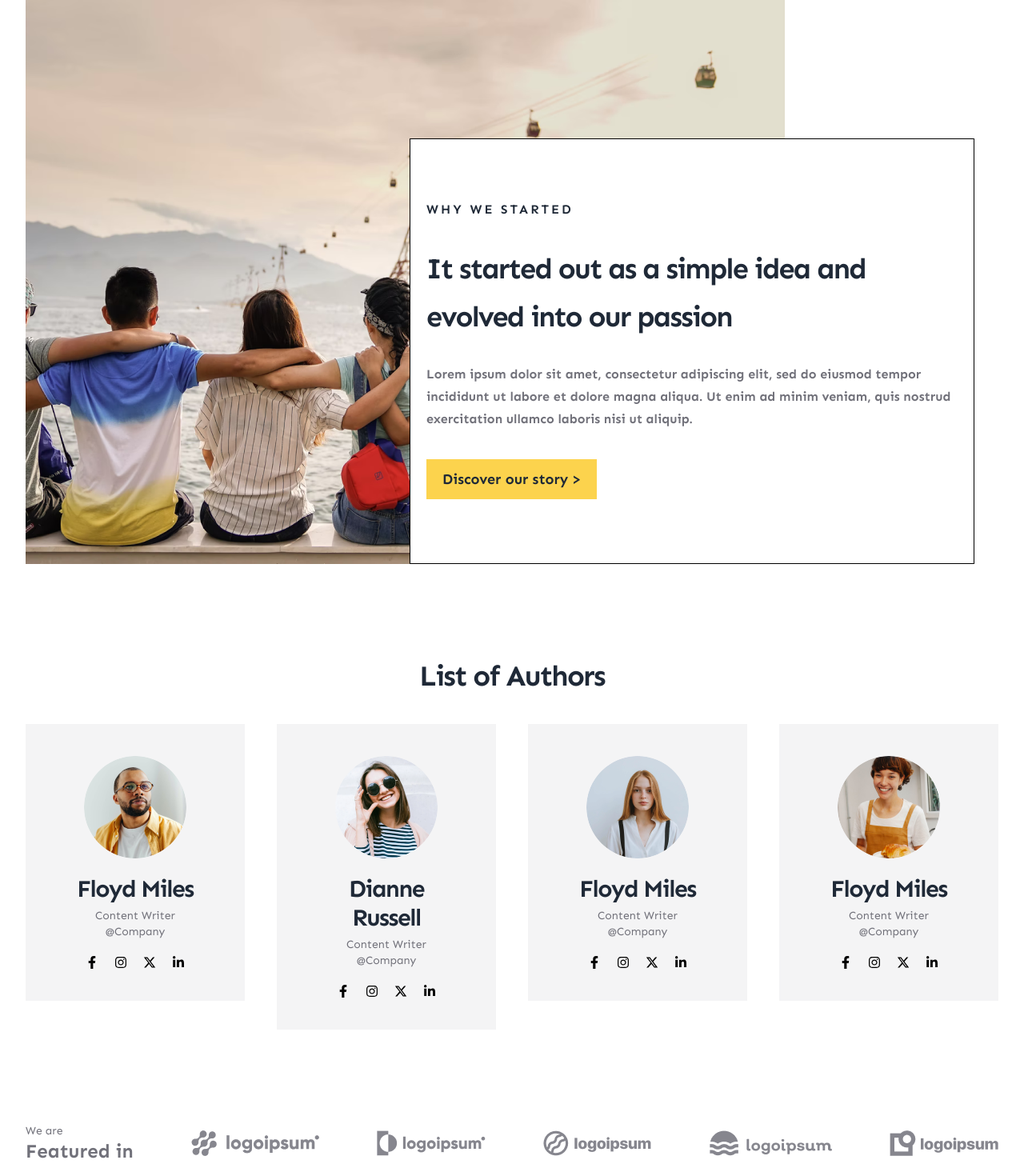
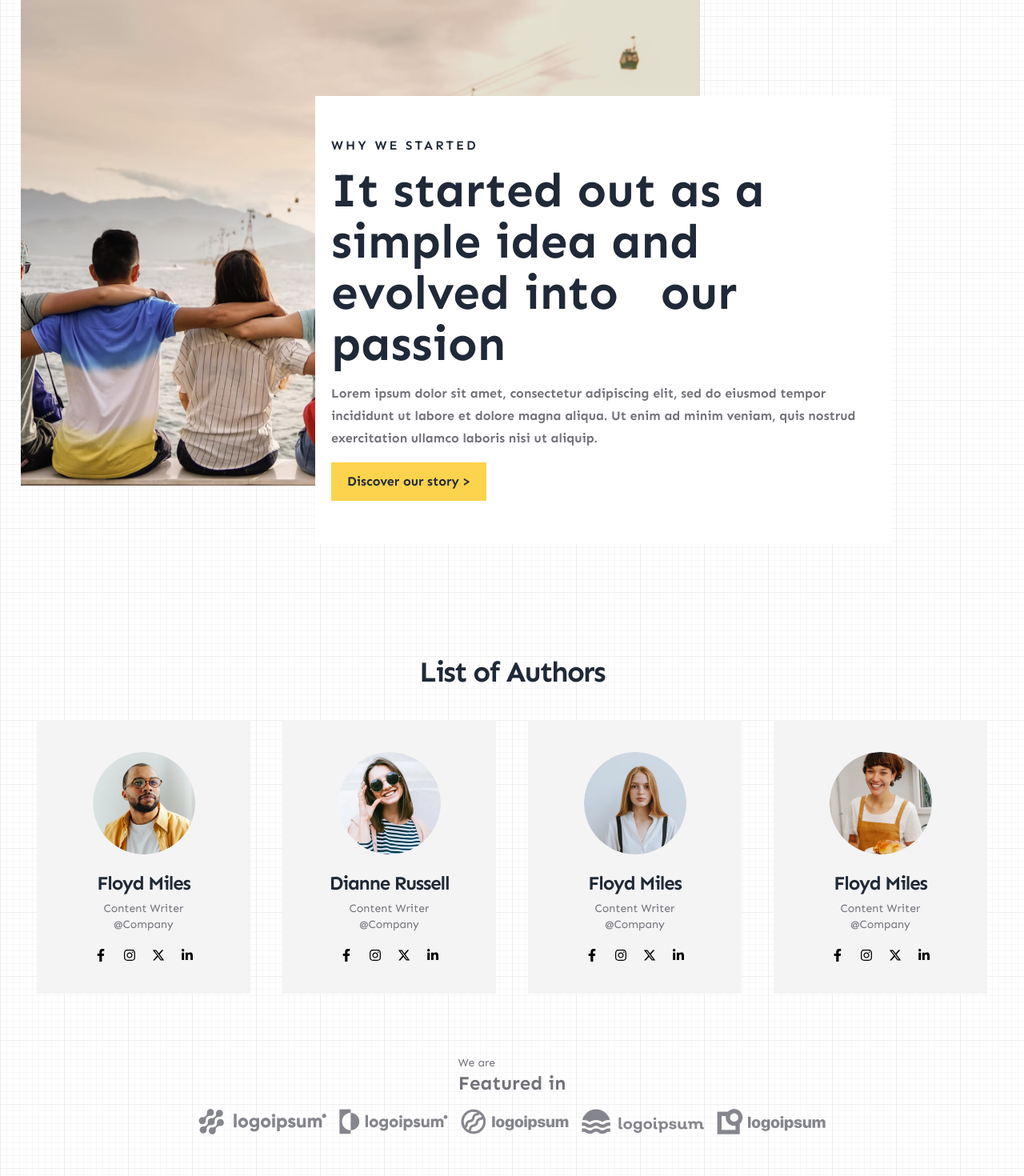
Before and after one commit to hamzaxoxo/blog-insigths, a Next.js app: page / in a window 1280 px wide. Shown: the part 780-2250 px from the top of the page at 80% size. Built offline with nearby package versions, Linux system fonts and the light colour scheme.

Commit message:
feat:Homepage design completed

```diff
--- a/src/app/page.tsx
+++ b/src/app/page.tsx
@@ -11,7 +11,20 @@ import React from "react";
 
 export default function Home() {
   return (
-    <>
+    <div className="relative">
+      <svg className="opacity-20 absolute inset-0 -z-10" width="100%" height="100%" xmlns="http://www.w3.org/2000/svg">
+        <defs>
+          <pattern id="smallGrid" width="8" height="8" patternUnits="userSpaceOnUse">
+            <path d="M 8 0 L 0 0 0 8" fill="none" stroke="gray" strokeWidth="0.5" />
+          </pattern>
+          <pattern id="grid" width="80" height="80" patternUnits="userSpaceOnUse">
+            <rect width="80" height="80" fill="url(#smallGrid)" />
+            <path d="M 80 0 L 0 0 0 80" fill="none" stroke="gray" strokeWidth="1" />
+          </pattern>
+        </defs>
+
+        <rect width="100%" height="100%" fill="url(#grid)" />
+      </svg>
       <Hero />
       <DiscoverOurStory />
       <ListOfAuthor />
@@ -22,6 +35,7 @@ export default function Home() {
       {/* <AboutUs /> */}
       {/* <Newsletter /> */}
       {/* <Testimonials /> */}
-    </>
+    </div>
+
   );
 }
--- a/src/components/Author/Author.tsx
+++ b/src/components/Author/Author.tsx
@@ -13,7 +13,7 @@ interface AuthorProps {
 export default function Author({ image, name, role }: AuthorProps) {
   return (
     <div className="flex flex-col leading-none">
-      <button className="flex flex-col items-center px-14 py-10 w-full bg-zinc-100 hover:bg-orange-50">
+      <button className="flex flex-col items-center px-14 py-10 w-full h-fit bg-zinc-100 hover:bg-orange-50">
         <Image
           alt={name}
           loading="lazy"
@@ -22,7 +22,7 @@ export default function Author({ image, name, role }: AuthorProps) {
           width={128}
           height={128}
         />
-        <div className="mt-5 text-3xl font-bold tracking-tighter text-gray-800">
+        <div className="mt-5 text-2xl font-bold tracking-tighter text-gray-800">
           {name}
         </div>
         <div className="self-stretch mt-1.5 text-sm text-center text-zinc-500">
--- a/src/components/Author/ListOfAuthor.tsx
+++ b/src/components/Author/ListOfAuthor.tsx
@@ -8,7 +8,7 @@ import Author4 from '../../../public/authors/4.png';
 
 export default function ListOfAuthor() {
     return (
-        <Container className="flex flex-col justify-center items-center p-10">
+        <Container className="flex flex-col justify-center items-center p-10 !pt-0">
             <div className="self-center text-4xl font-bold tracking-tighter leading-10 text-gray-800">
                 List of Authors
             </div>
--- a/src/components/Container.tsx
+++ b/src/components/Container.tsx
@@ -7,7 +7,7 @@ interface ContainerProps {
 
 const Container: React.FC<ContainerProps> = ({ children, className }) => {
     return (
-        <div className={`max-w-[1600px] mx-auto px-4 sm:px-6 lg:px-8 ${className || ''}`}>
+        <div className={`max-w-[1268px] mx-auto ${className || ''}`}>
             {children}
         </div>
     );
--- a/src/components/Section/DiscoverOurStory.tsx
+++ b/src/components/Section/DiscoverOurStory.tsx
@@ -4,32 +4,37 @@ import Image from "next/image";
 import DiscoverPost from "../../../public/discover.png";
 export default function DiscoverOurStory() {
     return (
-        <Container className="p-20 flex flex-col items-start text-base font-bold text-gray-800 md:pr-5">
-            <div className="flex relative flex-col items-end px-20 pt-32 min-h-[705px] w-[949px] md:pt-24 md:pl-5">
-                <Image
-                    alt="DiscoverPost"
-                    loading="lazy"
-                    src={DiscoverPost}
-                    className="object-cover absolute inset-0 size-full"
-                />
-                <div className="flex  flex-col p-20 mr-0 bg-white w-[706px] md:px-5 absolute -bottom-0 border-black border left-[30rem]">
-                    <div className="self-start font-semibold leading-none text-gray-800 uppercase tracking-[3px]">
-                        Why we started{" "}
+        <Container className="pt-20 font-bold text-gray-800 p-5">
+            <div className="relative h-screen w-full">
+                <div>
+                    <Image
+                        alt="DiscoverPost"
+                        loading="lazy"
+                        src={DiscoverPost}
+                        className="object-cover lg:w-[849px] lg:h-[607px] w-full h-full"
+                    />
+                </div>
+                <div className="p-5 w-[calc(100%-2rem)] lg:w-[45rem] absolute top-1/2 lg:left-64 lg:-bottom-40 left-1/2 transform lg:translate-x-28 -translate-x-1/2 lg:-translate-y-1/2 -translate-y-1/2 flex flex-col gap-4 justify-center bg-white">
+                    <div className="font-semibold leading-none text-gray-800 uppercase tracking-[3px]">
+                        Why we started
                     </div>
-                    <div className="mt-9 text-5xl tracking-tighter leading-[64px] md:w-full md:text-4xl md:leading-[60px]">
-                        It started out as a simple idea and evolved into our passion
+                    <div className="lg:text-[60px] lg:leading-[64px] text-[28px] leading-7">
+                        It started out as a simple idea and evolved into <span className="hidden lg:inline-block">&nbsp;</span> our passion
                     </div>
-                    <div className="mt-7 leading-7 text-zinc-500 md:w-full">
+                    <div className="leading-7 text-zinc-500 md:w-full">
                         Lorem ipsum dolor sit amet, consectetur adipiscing elit, sed do
                         eiusmod tempor incididunt ut labore et dolore magna aliqua. Ut enim
                         ad minim veniam, quis nostrud exercitation ullamco laboris nisi ut
                         aliquip.
                     </div>
-                    <div className="gap-3 self-start px-12 py-4 mt-9 text-lg leading-none bg-amber-300 md:px-5">
+                    <div className="gap-3 self-start px-12 py-4 text-md leading-none bg-amber-300 md:px-5">
                         Discover our story &gt;
                     </div>
                 </div>
             </div>
+
+
+
         </Container>
     );
 }
--- a/src/components/Section/JoinTeam.tsx
+++ b/src/components/Section/JoinTeam.tsx
@@ -3,7 +3,7 @@ import Container from "../Container";
 
 export default function JoinTeam() {
     return (
-        <Container className="py-20 flex flex-col items-center font-bold text-gray-800 max-w-[407px]">
+        <Container className="py-20 px-5 flex flex-col items-center font-bold text-gray-800 max-w-[407px]">
             <div className="self-stretch w-full text-4xl tracking-tighter leading-10 text-center">
                 Join our team to be a part of our story
             </div>
--- a/src/components/Section/LogoComponent.tsx
+++ b/src/components/Section/LogoComponent.tsx
@@ -11,20 +11,21 @@ import logo5 from "../../../public/logos/5.png";
 const logos = [logo1, logo2, logo3, logo4, logo5];
 export default function LogoComponent() {
     return (
-        <Container className="flex items-center justify-between sm:flex-row flex-col gap-5 text-zinc-500 p-20">
+        <Container className="flex items-center justify-center flex-col gap-5 text-zinc-500 p-10">
             <div className="flex flex-col">
                 <div className="self-start text-sm leading-none">We are</div>
                 <div className="mt-1.5 text-2xl font-bold leading-none">
                     Featured in
                 </div>
             </div>
-            {
-                logos.map((logo, index) => (
-                    <div key={index} className="opacity-70 flex items-center justify-center sm:flex-row flex-col">
-                        <Image src={logo} alt="logo" className="opacity-80" />
-                    </div>
-                ))
-            }
+            <div className="opacity-70 flex flex-wrap items-center justify-center gap-4">
+                {
+                    logos.map((logo, index) => (
+                        <Image key={index} src={logo} alt="logo" className="opacity-80" />
+                    ))
+                }
+            </div>
+
         </Container>
     );
 }
--- a/src/components/Section/Testimonials.tsx
+++ b/src/components/Section/Testimonials.tsx
@@ -4,8 +4,8 @@ import Avatar from '../../../public/user.png';
 import Container from "../Container";
 export default function Testimonials() {
     return (
-        <Container>
-            <div className="bg-orange-50 md:px-40 md:py-20 p-10 flex md:flex-row sm:flex-col flex-col gap-5 justify-between w-full mx-auto">
+        <Container className="p-5">
+            <div className="bg-orange-50 md:px-40 md:py-20 p-10  flex md:flex-row sm:flex-col flex-col gap-5 justify-between w-full mx-auto">
                 <div className="flex flex-col items-start self-start mt-3 text-base text-gray-800">
                     <div className="font-semibold leading-none uppercase tracking-[3px]">
                         TESTIMONIALs
```
